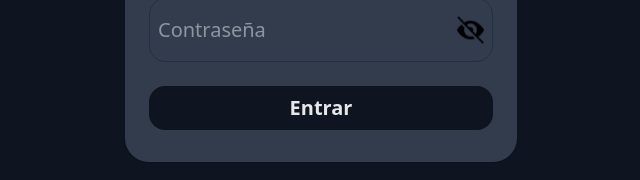
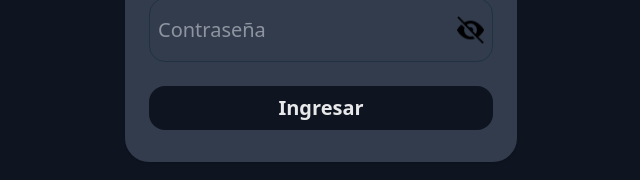
Before and after one commit to dante-sarmiento/technicalTestZoco, a React (Vite) app: page /login in a window 1280 px wide. Shown: the part 408-588 px from the top of the page, without its empty margins (319-959 px from the left). Built offline with nearby package versions, Linux system fonts and the light colour scheme.

Commit message:
ajuste de texto y estilos pantalla login

```diff
--- a/src/pages/Login/index.jsx
+++ b/src/pages/Login/index.jsx
@@ -80,9 +80,9 @@ const Login = () => {
 
           <button
             type="submit"
-            className="w-full text-black bg-dark p-2 rounded-2xl hover:bg-blue-700 cursor-pointer text-xl text-white font-semibold transition-all transition-discrete delay-100 duration-400 "
+            className="w-full text-black bg-dark p-2 rounded-2xl cursor-pointer text-xl text-white font-semibold transition-all transition-discrete delay-100 duration-400 hover:bg-primary"
             >
-            Entrar
+            Ingresar
           </button>
         </form>
       </div>
```
